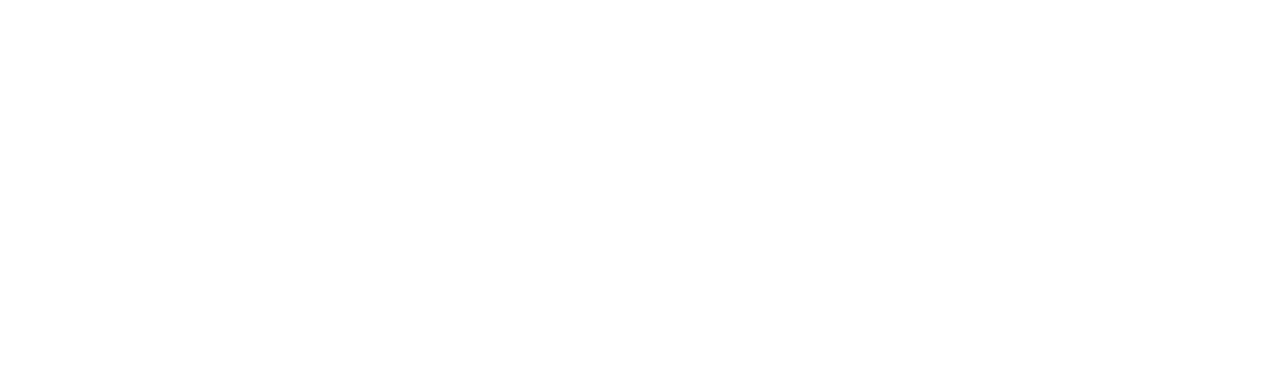
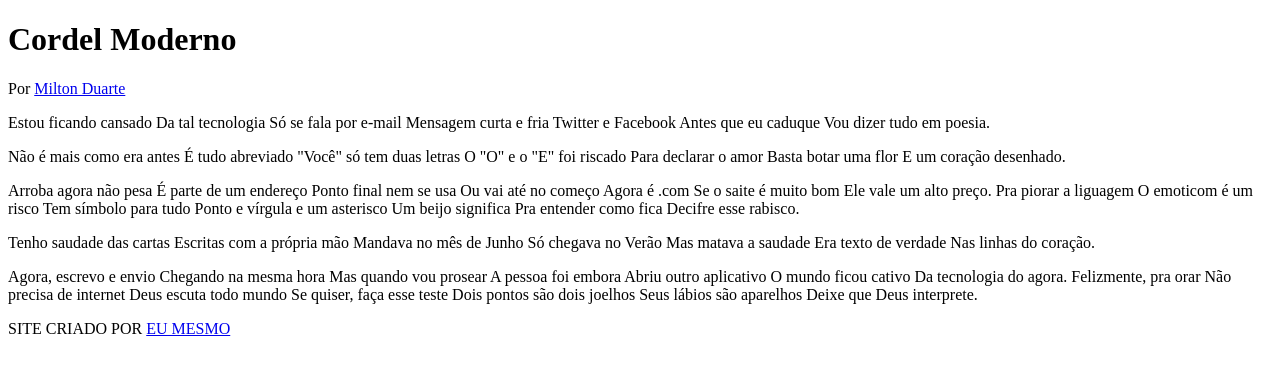
Before and after one commit to pedromartins0/HTML5-CSS3, a plain HTML site: page desafios/d12/cordel.html in a window 1280 px wide. Drawn offline with Linux system fonts and the light colour scheme.

Commit message:
atualizei desafio 12

```diff
--- a/desafios/d12/cordel.html
+++ b/desafios/d12/cordel.html
@@ -4,9 +4,82 @@
     <meta charset="UTF-8">
     <meta name="viewport" content="width=device-width, initial-scale=1.0">
     <link rel="stylesheet" href="style.css">
-    <title>Cordel</title>
+    <title>Cordel Moderno</title>
 </head>
 <body>
+    <header>
+        <h1>Cordel Moderno</h1>
+        <p>Por <a href=" https://www.recantodasletras.com.br/poesias/3186743" target="_blank">Milton Duarte</a></p>
+    </header>
 
+    <p>
+        Estou ficando cansado
+        Da tal tecnologia
+        Só se fala por e-mail
+        Mensagem curta e fria
+        Twitter e Facebook
+        Antes que eu caduque
+        Vou dizer tudo em poesia.
+    </p>
+
+    <p>
+        Não é mais como era antes
+        É tudo abreviado
+        "Você" só tem duas letras
+        O "O" e o "E" foi riscado
+        Para declarar o amor
+        Basta botar uma flor
+        E um coração desenhado.
+    </p>
+
+    <p>
+        Arroba agora não pesa
+        É parte de um endereço
+        Ponto final nem se usa
+        Ou vai até no começo
+        Agora é .com
+        Se o saite é muito bom
+        Ele vale um alto preço.
+
+        Pra piorar a liguagem
+        O emoticom é um risco
+        Tem símbolo para tudo
+        Ponto e vírgula e um asterisco
+        Um beijo significa
+        Pra entender como fica
+        Decifre esse rabisco.
+    </p>
+
+    <p>
+        Tenho saudade das cartas
+        Escritas com a própria mão
+        Mandava no mês de Junho
+        Só chegava no Verão
+        Mas matava a saudade
+        Era texto de verdade
+        Nas linhas do coração.
+    </p>
+
+    <p>
+        Agora, escrevo e envio
+        Chegando na mesma hora
+        Mas quando vou prosear
+        A pessoa foi embora
+        Abriu outro aplicativo
+        O mundo ficou cativo
+        Da tecnologia do agora.
+
+        Felizmente, pra orar
+        Não precisa de internet
+        Deus escuta todo mundo
+        Se quiser, faça esse teste
+        Dois pontos são dois joelhos
+        Seus lábios são aparelhos
+        Deixe que Deus interprete.
+    </p>
+
+    <footer>
+        <p>SITE CRIADO POR <a href="https://www.instagram.com/pedrodapaz1/" target="_blank">EU MESMO</a></p>
+    </footer>
 </body>
 </html>
```
